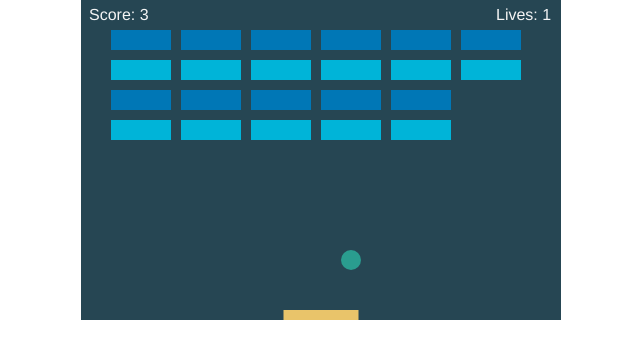
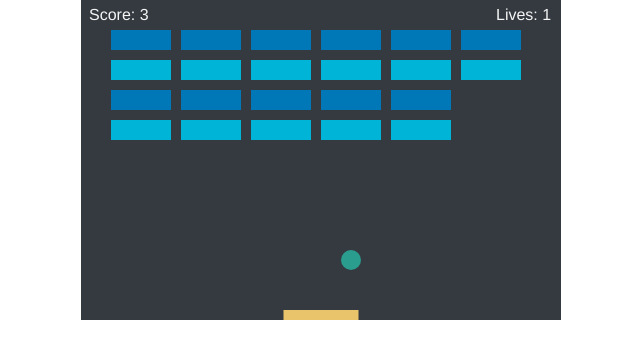
Before and after one commit to ryd0g/BreakOut, a website: page index.html in a window 1280 px wide. Shown: the whole page, without its empty margins (319-959 px from the left). Drawn offline with Linux system fonts and the light colour scheme.

Commit message:
changed canvas bg color

```diff
--- a/index.html
+++ b/index.html
@@ -10,7 +10,7 @@
         margin: 0;
       }
       canvas {
-        background: #264653;
+        background: #343a40;
         display: block;
         margin: 0 auto;
       }
```
